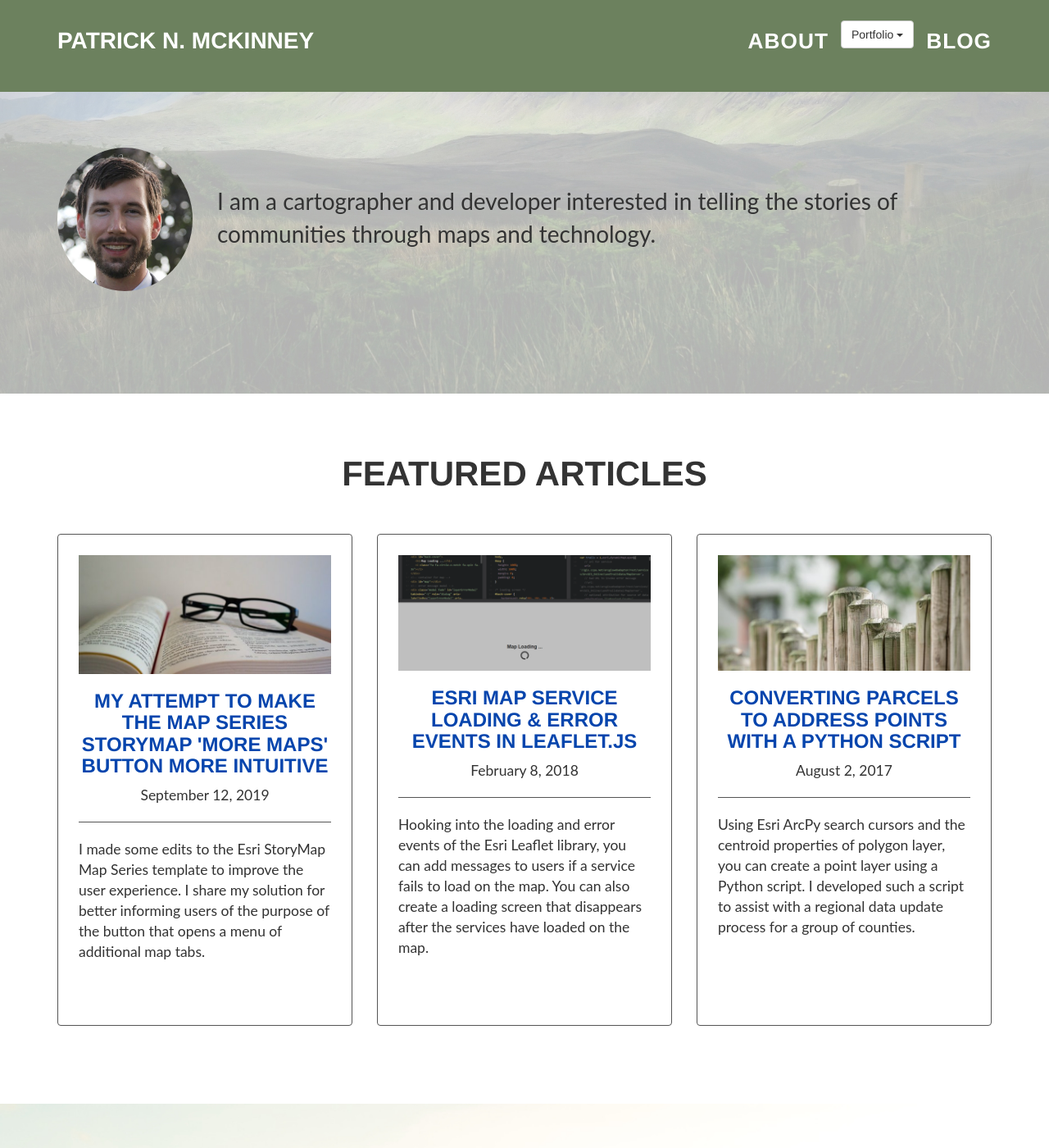
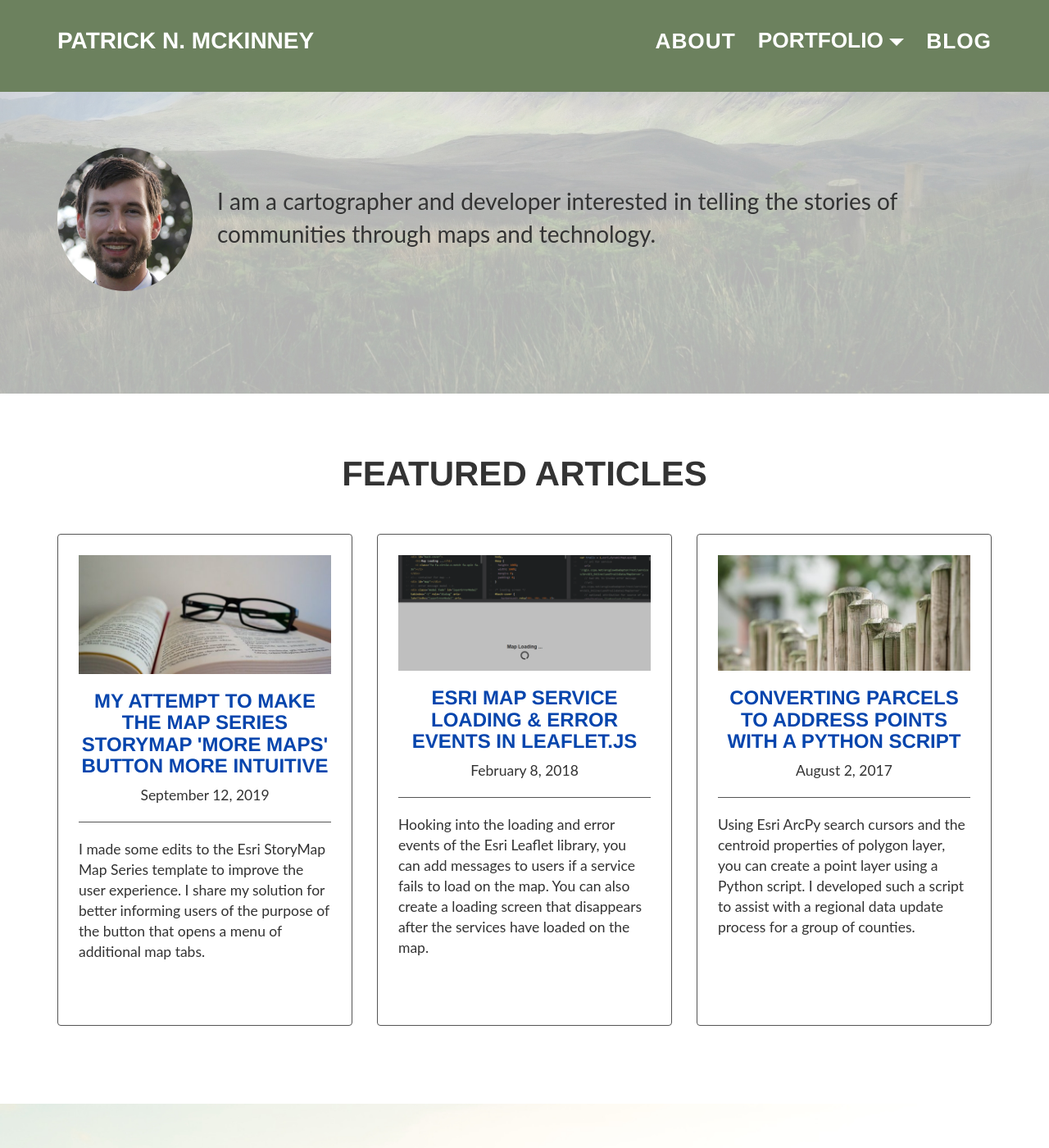
Before and after one commit to pmacMaps/website-live-test, a Jekyll site: the page built from index.html, in a window 1280 px wide and 1400 px high. Shown: the whole window at 82% size. Built offline with Jekyll 4.4.1, drawn with Linux system fonts in a browser that asks for light colours.

Commit message:
Update styles for drop-down nav menu

```diff
--- a/css/style.css
+++ b/css/style.css
@@ -60,7 +60,8 @@ hr {
 .img-centered {
   margin: 0 auto;
 }
-.navbar-custom li a {
+.navbar-custom li a,
+ul.navbar-nav > li > div.dropdown > button {
     font-size: 1.5em;
 }
 .navbar-custom a:focus {
@@ -78,7 +79,8 @@ hr {
 .navbar-custom .navbar-nav {
   letter-spacing: 1px;
 }
-.navbar-custom .navbar-nav li a {
+.navbar-custom .navbar-nav li a,
+ul.navbar-nav > li > div.dropdown > button {
   color: white;
 }
 .navbar-custom .navbar-nav li a:focus,
@@ -106,6 +108,11 @@ hr {
   background-color: #000;
   color: white;
   border-color: #000;
+}
+/* navigation dropdown */
+ul.navbar-nav > li > div.dropdown > button.btn.btn-default {
+  background: inherit;
+  border-width: 0;
 }
 .floating-label-form-group {
   position: relative;
@@ -238,7 +245,15 @@ footer .footer-below {
     background: #6C815E;
 }
 
+span.caret {
+  border-left: 9px solid transparent;
+  border-right: 9px solid transparent;
+  border-top: 9px solid #fff;
+}
+
 .navbar-custom,
+ul.navbar-nav > li > div.dropdown > button,
+ul.navbar-nav > li > div.dropdown > span.caret,
 ul.navbar-nav > li > div.dropdown > ul.dropdown-menu > li > a {
   font-family: "Montserrat", "Helvetica Neue", Helvetica, Arial, sans-serif;
   text-transform: uppercase;
@@ -256,6 +271,27 @@ ul.navbar-nav > li > div.dropdown > ul.dropdown-menu > li > a {
     border-bottom: solid 2px #6C815E;
 }
 
+ul.navbar-nav > li > div.dropdown > button {
+  -webkit-transition: color 0.25s ease-in-out;
+  -moz-transition: color 0.25s ease-in-out;
+  -o-transition: color 0.25s ease-in-out;;
+  transition: color 0.25s ease-in-out;
+}
+
+ul.navbar-nav > li > div.dropdown > button > span.caret {
+  -webkit-transition: border-top-color 0.25s ease-in-out;
+  -moz-transition: border-top-color 0.25s ease-in-out;
+  -o-transition: border-top-color 0.25s ease-in-out;
+  transition: border-top-color 0.25s ease-in-out;
+}
+
+ul.navbar-nav > li > div.dropdown > button:hover > span.caret,
+ul.navbar-nav > li > div.dropdown > button:active > span.caret,
+#mainNav .open > .dropdown-toggle.btn-default:focus span.caret,
+#mainNav .open > .dropdown-toggle.btn-default:hover span.caret {
+  border-top-color: #000;
+}
+
 .navbar-custom .navbar-brand,
 .social-footer a {
     color: #fff;
@@ -265,7 +301,15 @@ ul.navbar-nav > li > div.dropdown > ul.dropdown-menu > li > a {
 .navbar-custom .navbar-brand:focus,
 .navbar-custom .navbar-nav li a:hover,
 .navbar-custom .navbar-nav li a:focus,
+ul.navbar-nav > li > div.dropdown > button:hover,
+ul.navbar-nav > li > div.dropdown > button:active,
+#mainNav .open > .dropdown-toggle.btn-default:focus,
+#mainNav .open > .dropdown-toggle.btn-default:hover,
 ul.navbar-nav > li > div.dropdown > ul.dropdown-menu > li > a,
+ul.navbar-nav > li > div.dropdown > button:hover > span.caret,
+ul.navbar-nav > li > div.dropdown > button:active > span.caret,
+#mainNav .open > .dropdown-toggle.btn-default:focus span.caret,
+#mainNav .open > .dropdown-toggle.btn-default:hover span.caret,
 /* Social icons in footer */
 .social-footer a:hover,
 .social-footer a:focus {
@@ -502,7 +546,7 @@ body.pf-single .pf-link {
     }
 
     .navbar-default .navbar-nav .open .dropdown-menu>li>a {
-      color: #000;
+      color: #fff;
     }
 
   section,
@@ -606,7 +650,8 @@ body.pf-single .pf-link {
         font-size: 1.25em;
     }
 
-    .navbar-custom li a {
+    .navbar-custom li a,
+    ul.navbar-nav > li > div.dropdown > button {
         font-size: 1.05em;
     }
 
```
